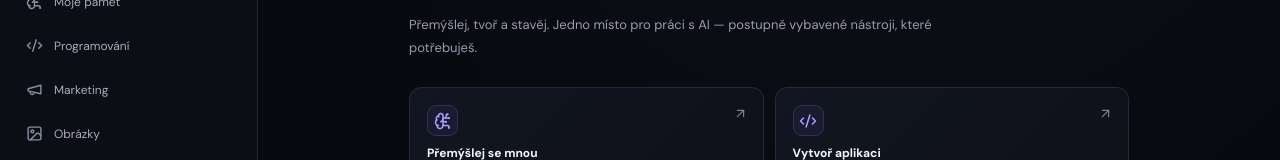
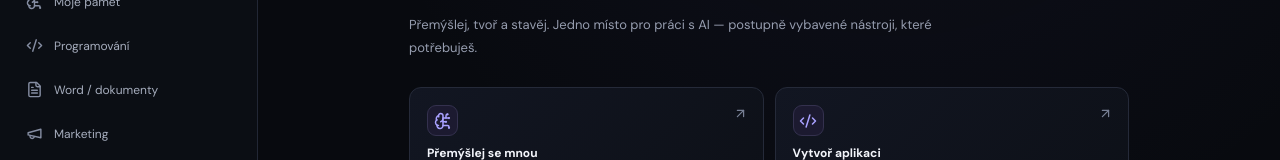
Before and after one commit to martinslad10/astra-ai, a Next.js app: page / in a window 1280 px wide. Shown: the part 285-445 px from the top of the page. Built offline with nearby package versions, Linux system fonts and the light colour scheme; no server answers.

Commit message:
Add Word documents to workspace navigation

```diff
--- a/src/app/page.tsx
+++ b/src/app/page.tsx
@@ -2,7 +2,7 @@
 
 import { FormEvent, useEffect, useRef, useState } from "react";
 import { getSupabaseBrowserClient } from "../lib/supabase-browser";
-import { Activity, ArrowUp, BrainCircuit, Check, ChevronDown, Code2, Film, Image as ImageIcon, Menu, Megaphone, Paperclip, Plus, Sparkles, WandSparkles, UserRound, X } from "lucide-react";
+import { Activity, ArrowUp, BrainCircuit, Check, ChevronDown, Code2, FileText, Film, Image as ImageIcon, Menu, Megaphone, Paperclip, Plus, Sparkles, WandSparkles, UserRound, X } from "lucide-react";
 
 type Message = { role: "user" | "assistant"; content: string };
 const starters = [
@@ -194,6 +194,7 @@ export default function Home() {
       <button className="side-link" onClick={() => { window.location.href = "/account"; }}><UserRound size={17}/> Účet / přihlášení</button>
       <button className="side-link" onClick={() => { window.location.href = "/memory"; }}><BrainCircuit size={17}/> Moje paměť</button>
       <button className="side-link" onClick={() => { window.location.href = "/code"; }}><Code2 size={17}/> Programování</button>
+      <button className="side-link" onClick={() => { window.location.href = "/documents"; }}><FileText size={17}/> Word / dokumenty</button>
       <button className="side-link" onClick={() => { window.location.href = "/marketing"; }}><Megaphone size={17}/> Marketing</button>
       <button className="side-link" onClick={() => { window.location.href = "/images"; }}><ImageIcon size={17}/> Obrázky</button>
       <button className="side-link" onClick={() => { window.location.href = "/video"; }}><Film size={17}/> Video</button>
```
